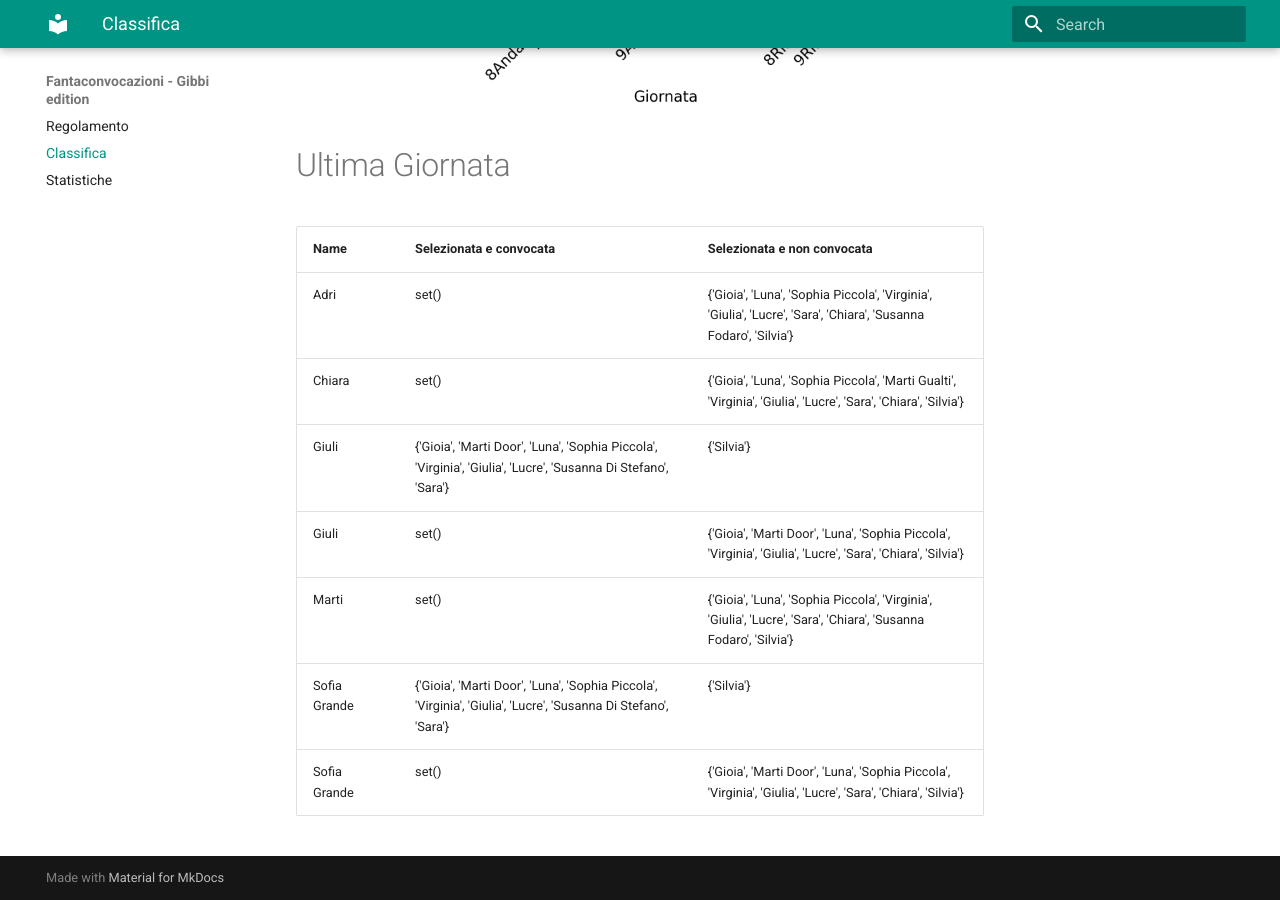
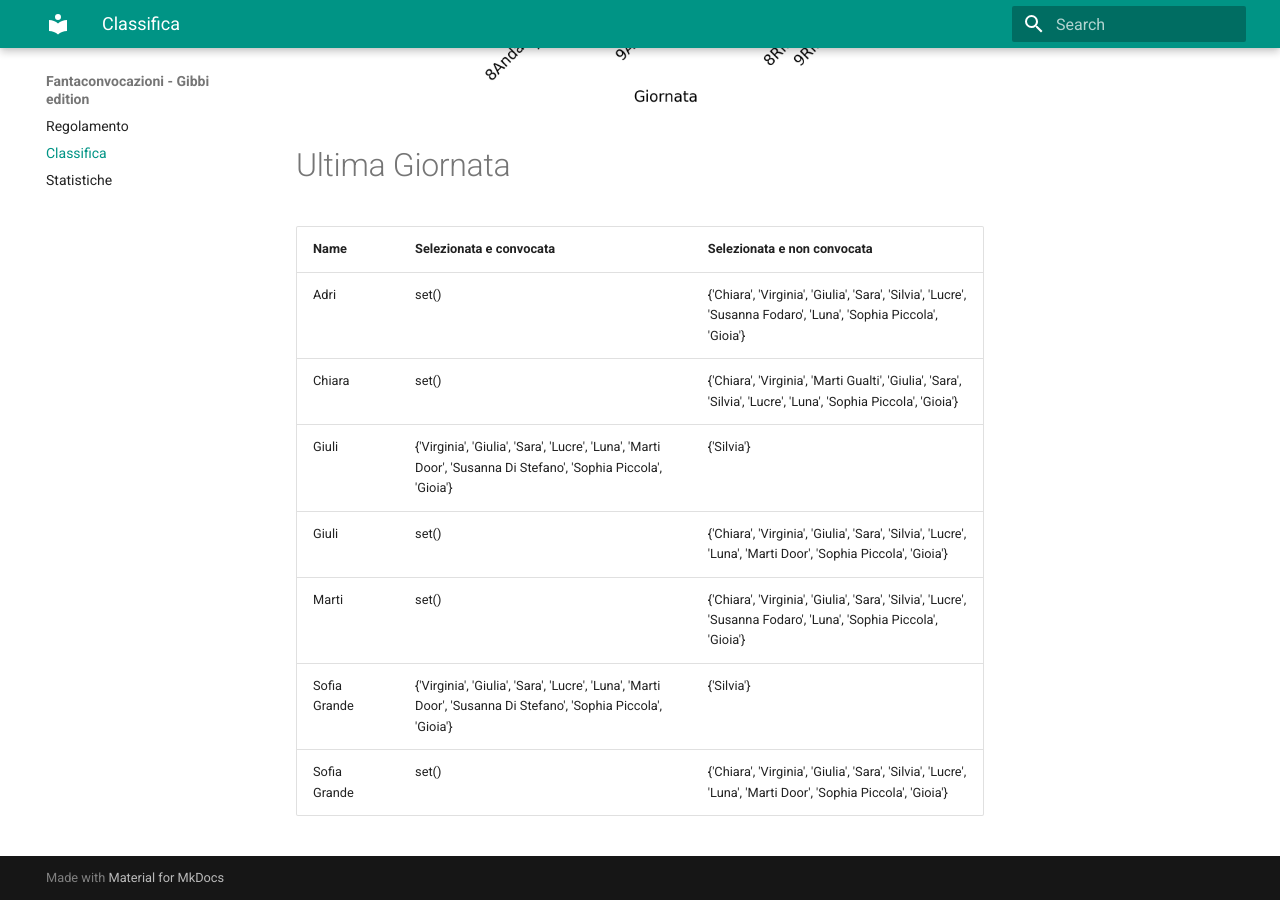
Before and after one commit to martinig94/fantagibbi, an MkDocs documentation site: the page built from docs/Classifica.md, in a window 1280 px wide and 900 px high, scrolled down 1003 px. Built offline with MkDocs 1.6.1 and Material for MkDocs 9.7.7, drawn with Linux system fonts in a browser that asks for light colours.

Commit message:
Auto-update from main.py

```diff
--- a/docs/Classifica.md
+++ b/docs/Classifica.md
@@ -18,11 +18,11 @@
 <!-- START_TABLE CORRECT -->
 | Name         | Selezionata e convocata                                                                                        | Selezionata e non convocata                                                                                      |
 |:-------------|:---------------------------------------------------------------------------------------------------------------|:-----------------------------------------------------------------------------------------------------------------|
-| Adri         | set()                                                                                                          | {'Gioia', 'Luna', 'Sophia Piccola', 'Virginia', 'Giulia', 'Lucre', 'Sara', 'Chiara', 'Susanna Fodaro', 'Silvia'} |
-| Chiara       | set()                                                                                                          | {'Gioia', 'Luna', 'Sophia Piccola', 'Marti Gualti', 'Virginia', 'Giulia', 'Lucre', 'Sara', 'Chiara', 'Silvia'}   |
-| Giuli        | {'Gioia', 'Marti Door', 'Luna', 'Sophia Piccola', 'Virginia', 'Giulia', 'Lucre', 'Susanna Di Stefano', 'Sara'} | {'Silvia'}                                                                                                       |
-| Giuli        | set()                                                                                                          | {'Gioia', 'Marti Door', 'Luna', 'Sophia Piccola', 'Virginia', 'Giulia', 'Lucre', 'Sara', 'Chiara', 'Silvia'}     |
-| Marti        | set()                                                                                                          | {'Gioia', 'Luna', 'Sophia Piccola', 'Virginia', 'Giulia', 'Lucre', 'Sara', 'Chiara', 'Susanna Fodaro', 'Silvia'} |
-| Sofia Grande | {'Gioia', 'Marti Door', 'Luna', 'Sophia Piccola', 'Virginia', 'Giulia', 'Lucre', 'Susanna Di Stefano', 'Sara'} | {'Silvia'}                                                                                                       |
-| Sofia Grande | set()                                                                                                          | {'Gioia', 'Marti Door', 'Luna', 'Sophia Piccola', 'Virginia', 'Giulia', 'Lucre', 'Sara', 'Chiara', 'Silvia'}     |
+| Adri         | set()                                                                                                          | {'Chiara', 'Virginia', 'Giulia', 'Sara', 'Silvia', 'Lucre', 'Susanna Fodaro', 'Luna', 'Sophia Piccola', 'Gioia'} |
+| Chiara       | set()                                                                                                          | {'Chiara', 'Virginia', 'Marti Gualti', 'Giulia', 'Sara', 'Silvia', 'Lucre', 'Luna', 'Sophia Piccola', 'Gioia'}   |
+| Giuli        | {'Virginia', 'Giulia', 'Sara', 'Lucre', 'Luna', 'Marti Door', 'Susanna Di Stefano', 'Sophia Piccola', 'Gioia'} | {'Silvia'}                                                                                                       |
+| Giuli        | set()                                                                                                          | {'Chiara', 'Virginia', 'Giulia', 'Sara', 'Silvia', 'Lucre', 'Luna', 'Marti Door', 'Sophia Piccola', 'Gioia'}     |
+| Marti        | set()                                                                                                          | {'Chiara', 'Virginia', 'Giulia', 'Sara', 'Silvia', 'Lucre', 'Susanna Fodaro', 'Luna', 'Sophia Piccola', 'Gioia'} |
+| Sofia Grande | {'Virginia', 'Giulia', 'Sara', 'Lucre', 'Luna', 'Marti Door', 'Susanna Di Stefano', 'Sophia Piccola', 'Gioia'} | {'Silvia'}                                                                                                       |
+| Sofia Grande | set()                                                                                                          | {'Chiara', 'Virginia', 'Giulia', 'Sara', 'Silvia', 'Lucre', 'Luna', 'Marti Door', 'Sophia Piccola', 'Gioia'}     |
 <!-- END_TABLE CORRECT -->
```
